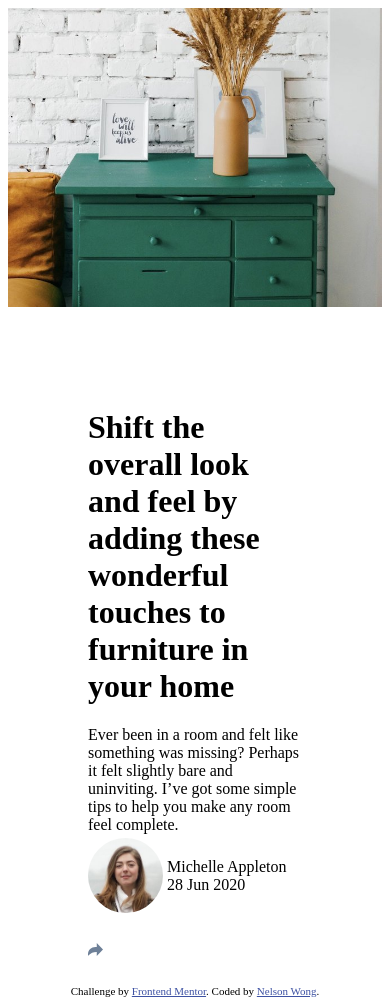
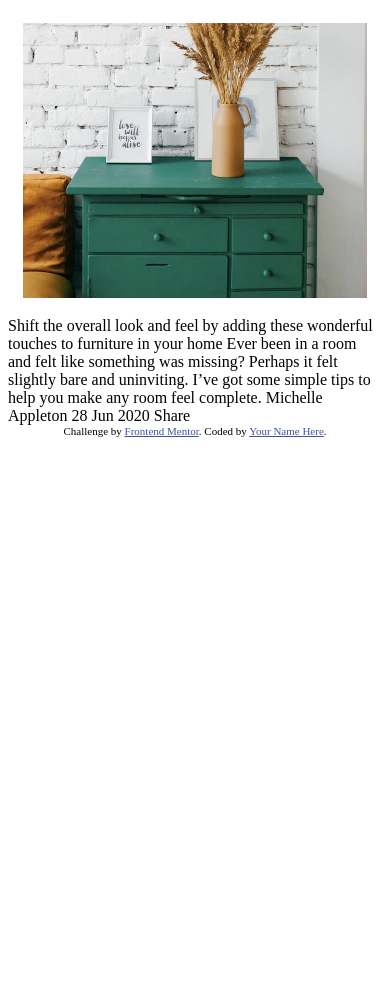
Before and after one commit to nwong02/Web-Projects, a plain HTML site: page index.html in a window 390 px wide. After the commit the page ends 844 px from the top, so only its background shows below. Drawn offline with Linux system fonts and the light colour scheme.

Commit message:
responsive breakpoint fixed

```diff
--- a/index.html
+++ b/index.html
@@ -2,10 +2,11 @@
 <html lang="en">
 <head>
   <meta charset="UTF-8">
-  <meta name="viewport" content="width=device-width, initial-scale=1"> <!-- displays site properly based on user's device -->
+  <meta name="viewport" content="width=device-width, initial-scale=1.0"> <!-- displays site properly based on user's device -->
+
+  <link rel="icon" type="image/png" sizes="32x32" href="./images/favicon-32x32.png">
 
   <link rel='stylesheet' href='preview.css'>
-  <link rel="icon" type="image/png" sizes="32x32" href="./images/favicon-32x32.png">
 
   <title>Frontend Mentor | Article preview component</title>
 
@@ -17,41 +18,33 @@
 </head>
 <body>
 
+<span>
 <div class='row'>
 
-    <div class='column-1'>
-        <img class='flex-left' src='/images/drawers.jpg'>
+    <div class='col-4 col-s-12 left'>
+      <div class='aside'>
+        <img src='/images/drawers.jpg'>
+      </div>
     </div>
 
-    <div class='column-2'>
-        <h1>Shift the overall look and feel by adding these wonderful
-        touches to furniture in your home</h1>
+    <div class='col-8 right'>
+      Shift the overall look and feel by adding these wonderful
+      touches to furniture in your home
 
       Ever been in a room and felt like something was missing? Perhaps
       it felt slightly bare and uninviting. I’ve got some simple tips
       to help you make any room feel complete.
-        <br>
-        <span>
-            <img class='author-img' src='/images/avatar-michelle.jpg'>
-            <div class='details'>
+
       Michelle Appleton
-                <br>
       28 Jun 2020
+
+      Share
+    </div>
   </div>
 </span>
-        <a href='#'>
-            <img src='/images/icon-share.svg'>
-        </a>
-    </div>
-</div>
-
-<div class='footer'>
-    Some text here
-</div>
 
   <div class="attribution">
     Challenge by <a href="https://www.frontendmentor.io?ref=challenge" target="_blank">Frontend Mentor</a>.
-    Coded by <a href="https://github.com/nwong02">Nelson Wong</a>.
+    Coded by <a href="#">Your Name Here</a>.
   </div>
 </body>
-</html>
--- a/preview.css
+++ b/preview.css
@@ -1,87 +1,32 @@
-a:hover {
-    float: right;
+* {
+    box-sizing: border-box;
 }
 
-h1 {
-    display: inline-block;
+@media only screen and (min-width: 600px) {
+    /* For tablets: */
+    .col-s-12 {width: 100%;}
   }
 
-img.flex-left {
-    object-fit: contain;
-    max-width: 100%;
-    flex-basis: 0%;
-}
+@media only screen and (min-width: 768px) {
+    /* For desktop: */
+    .col-4 {width: 33.33%;}
+    .col-8 {width: 66.66%;}
 
-span {
-    display: inline-block;
-    position: relative;
-    vertical-align: middle;
-    padding-top: 2%;
-}
-
-.column-1 {
-    display: flex;
-    flex: 1;
-    object-position: right;
-}
-
-.column-2 {
-    padding-right: 10em;
-    padding-top: 5rem;
-    position: sticky;
-    flex: 2;
-}
-.row {
-    -webkit-columns: 2 450px;
-    -moz-columns: 2 450px;
-    columns: 2 450px;
-    -webkit-column-gap: 1em;
-    -moz-column-gap: 1em;
-    column-gap: 1em;
-}
-
-.row::after {
-    content: "";
-    display: table;
-    clear: both;
-}
-
- @media (max-width: 660px) {
-    .footer {
-        position: fixed;
-        left: 0;
-        right: 0;
+    img {
         width: 50%;
-        text-align: center;
-        background-color: green;
-        display: none;
-        object-position: center;
-    }
-    .column-2 {
-        padding-left: 5em;
-        padding-right: 5em;
     }
   }
 
-.details {
-    display: inline-block;
-    margin-top: -20px;
-    vertical-align: middle;
-    margin-bottom: 3em;
+img {
+    width: 100%;
 }
 
-.author-img{
-    display: inline-block;
-    position: relative;
-    border-radius: 100px;
-    width: 75px;
+.aside {
+    padding: 15px;
+    text-align: center;
 }
 
-p {
-    float: right;
-    display: inline-block;
+.row {
+    display: flex;
+    flex-wrap: wrap;
 }
-
-.attribution {
-    padding-top: 25px;
-}
--- a/test.css
+++ b/test.css
@@ -1,18 +1,3 @@
-@media (min-width: 1160px){
-    .flex-container {
-        display: flex;
-    }
+.flex-container {
+    flex-wrap: wrap;
 }
-
-.main-content {
-  flex: 2;
-}
-
-.sidebar {
-  flex: 2 0 300px;
-  padding-top: 2rem;
-}
-
-img.flex-left {
-    max-width: 100%
-}
```
Lines whose indentation alone changed are shown as unchanged.
